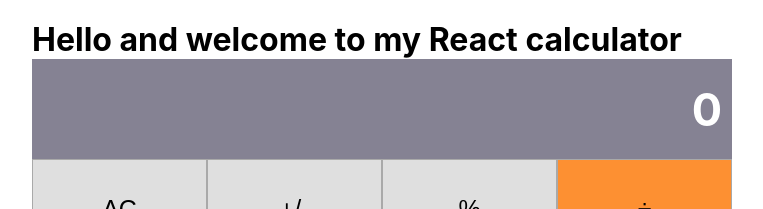
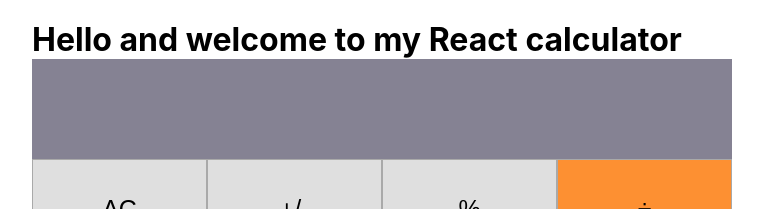
Before and after one commit to tzvaita/react-calculator, a React (Create React App) app: page / in a window 1280 px wide. Shown: the top 209 px of the page, without its empty margins (258-1021 px from the left). Built offline with nearby package versions, Linux system fonts and the light colour scheme.

Commit message:
Add logic to logic files

```diff
--- a/src/components/App.js
+++ b/src/components/App.js
@@ -2,12 +2,13 @@ import React from 'react';
 import '../App.css';
 import Display from './display';
 import ButtonCont from './buttonCont';
+import calculate from '../logic/calculate';
 
 function App() {
   return (
     <div className="app">
       <h1> Hello and welcome to my React calculator </h1>
-      <Display />
+      <Display result={calculate} />
       <ButtonCont />
     </div>
   );
--- a/src/logic/calculate.js
+++ b/src/logic/calculate.js
@@ -0,0 +1,34 @@
+const calculate = ({ total, next, operation }, btnName) => {
+  const calcObj = {
+    total,
+    next,
+    operation,
+  };
+
+  switch (btnName) {
+    case 'AC':
+      calcObj.total = '';
+      calcObj.next = '';
+      calcObj.operation = '';
+      break;
+    case '+/-':
+      calcObj.total *= -1;
+      calcObj.next *= -1;
+      break;
+    case '+':
+    case '-':
+    case 'x':
+    case '÷':
+    case '%':
+      calcObj.operation = btnName;
+      break;
+    case '=':
+      return total;
+
+    default:
+      return calcObj;
+  }
+  return calcObj;
+};
+
+export default calculate;
```
Also changed, not shown: src/logic/operate.js (+18 -0 lines).
